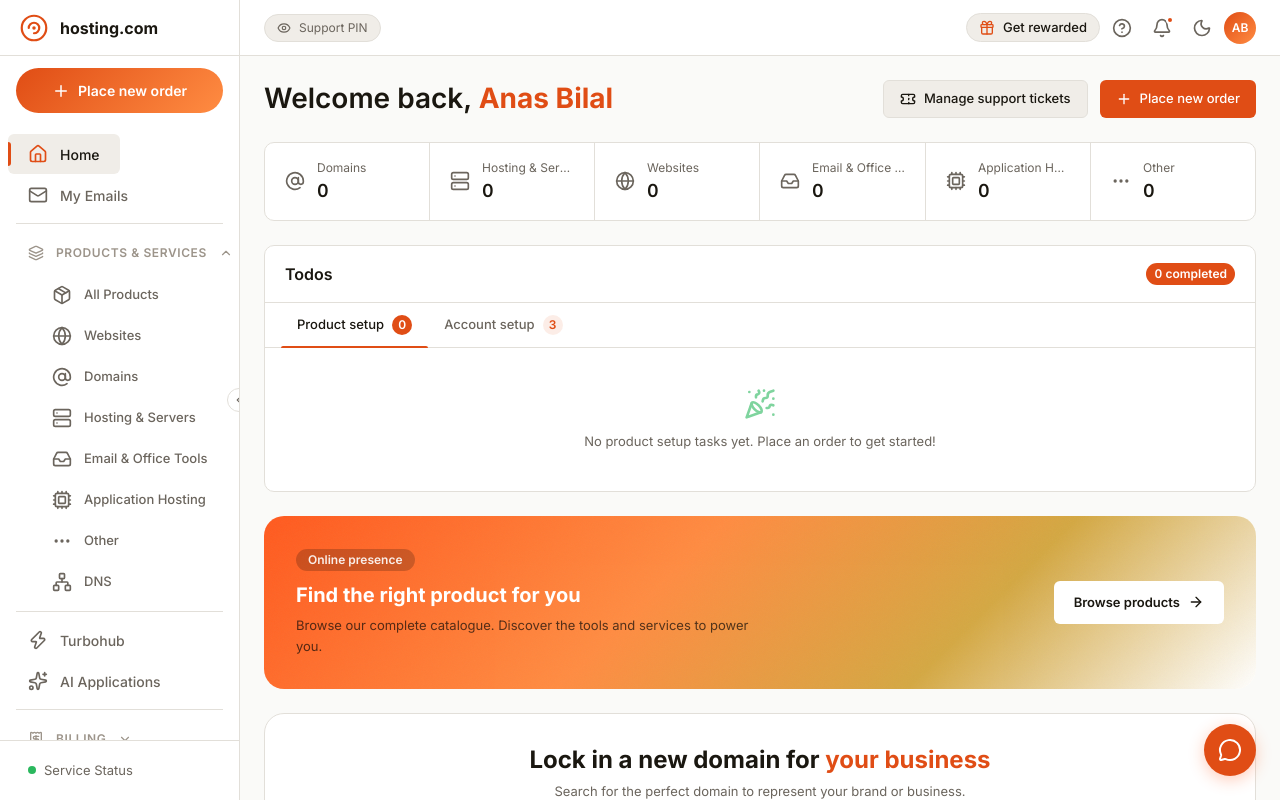
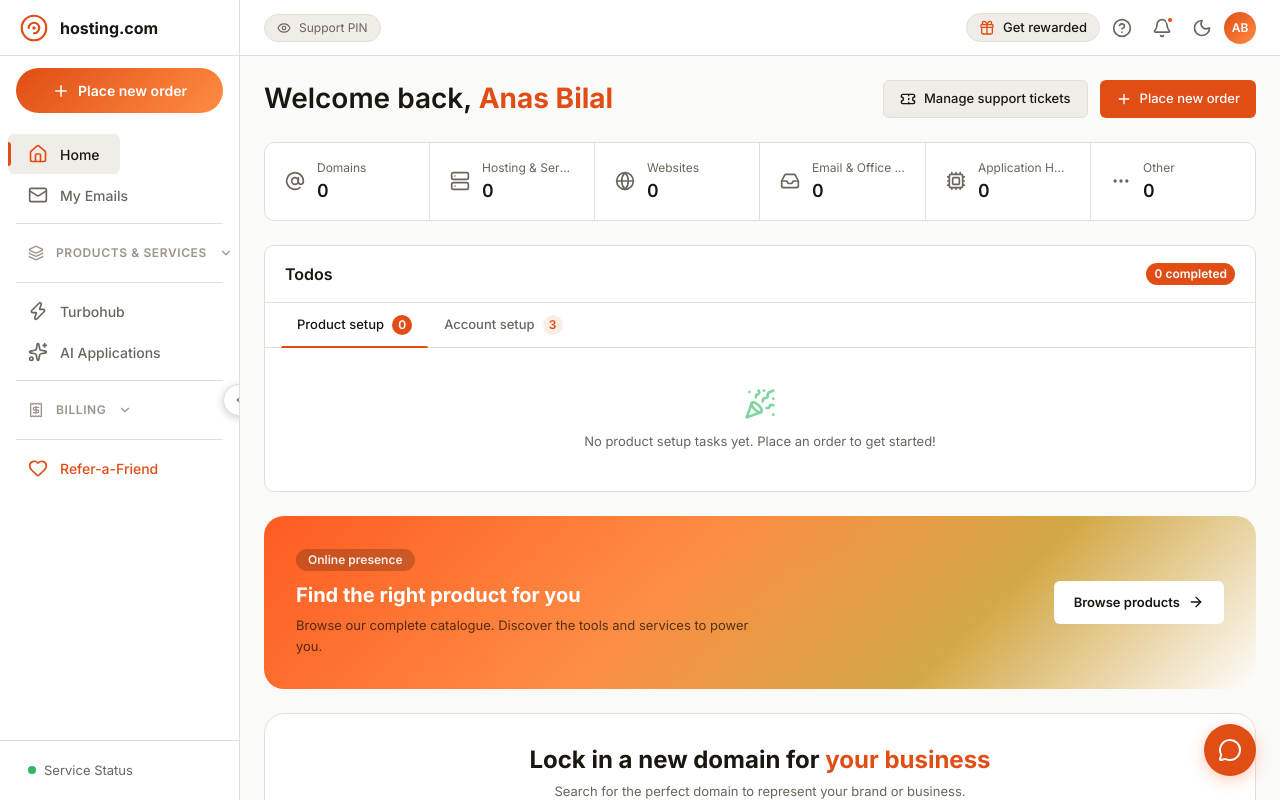
Before and after one commit to MuhammadAnasBilal/Hosting-App-webpage, a Next.js app: page / in a window 1280 px wide. Built offline with nearby package versions, Linux system fonts and the light colour scheme.

Commit message:
feat: UI refinements — closed sidebar dropdowns, bigger collapse btn, search bar glow, Idea Mode icon

```diff
--- a/src/components/dashboard/DomainSearchHero.tsx
+++ b/src/components/dashboard/DomainSearchHero.tsx
@@ -1,7 +1,7 @@
 'use client';
 
 import { useState, useMemo } from 'react';
-import { Search, Lightbulb, ShoppingCart } from 'lucide-react';
+import { Search, Lightbulb, ShoppingCart, Sparkles } from 'lucide-react';
 import { tldCards, domainCategories, mockDomainResults } from '@/data/mockData';
 import '@/styles/domain-search.css';
 
@@ -62,7 +62,7 @@
             onClick={handleSearch}
             aria-label="Search"
           >
-            <Search />
+            {ideaMode ? <Sparkles /> : <Search />}
           </button>
         </div>
 
--- a/src/components/layout/Sidebar.tsx
+++ b/src/components/layout/Sidebar.tsx
@@ -28,8 +28,8 @@
 }
 
 export function Sidebar({ collapsed, onToggleCollapse }: SidebarProps) {
-  const [productsOpen, setProductsOpen] = useState(productsGroup.defaultOpen ?? true);
-  const [billingOpen, setBillingOpen] = useState(billingGroup.defaultOpen ?? false);
+  const [productsOpen, setProductsOpen] = useState(false);
+  const [billingOpen, setBillingOpen] = useState(false);
   const [activeId, setActiveId] = useState('home');
 
   return (
--- a/src/styles/domain-search.css
+++ b/src/styles/domain-search.css
@@ -60,8 +60,9 @@
   background: rgba(255, 255, 255, 0.04);
   backdrop-filter: blur(16px);
   -webkit-backdrop-filter: blur(16px);
-  border: 1px solid var(--border);
+  border: 1px solid var(--primary);
   border-radius: var(--radius-xl);
+  box-shadow: 0 0 12px -2px var(--primary-glow-strong);
   transition: border-color var(--transition-base), box-shadow var(--transition-base);
 }
 
--- a/src/styles/sidebar.css
+++ b/src/styles/sidebar.css
@@ -321,11 +321,11 @@
 /* --- Collapse toggle --- */
 .sidebar__collapse-btn {
   position: absolute;
-  right: -12px;
+  right: -16px;
   top: 50%;
   transform: translateY(-50%);
-  width: 24px;
-  height: 24px;
+  width: 32px;
+  height: 32px;
   display: flex;
   align-items: center;
   justify-content: center;
@@ -335,17 +335,15 @@
   color: var(--base-muted-foreground);
   cursor: pointer;
   z-index: 50;
-  opacity: 0;
-  transition: opacity var(--transition-fast), color var(--transition-fast), border-color var(--transition-fast);
-}
-
-.sidebar:hover .sidebar__collapse-btn {
   opacity: 1;
+  box-shadow: 0 2px 8px rgba(0, 0, 0, 0.2);
+  transition: color var(--transition-fast), border-color var(--transition-fast), transform var(--transition-fast);
 }
 
 .sidebar__collapse-btn:hover {
   color: var(--primary);
   border-color: var(--primary);
+  transform: translateY(-50%) scale(1.1);
 }
 
 .sidebar__collapse-btn svg {
```
